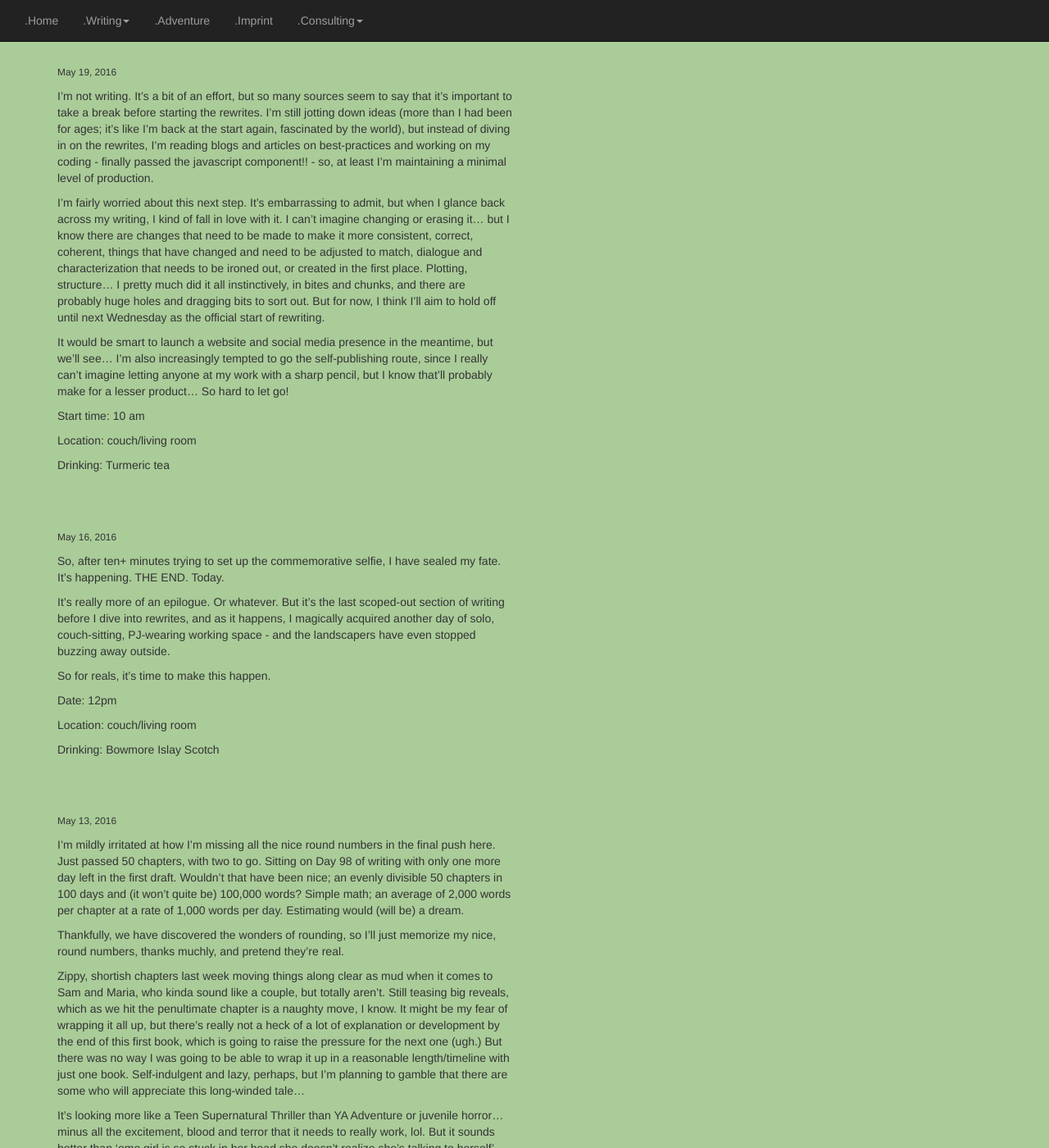
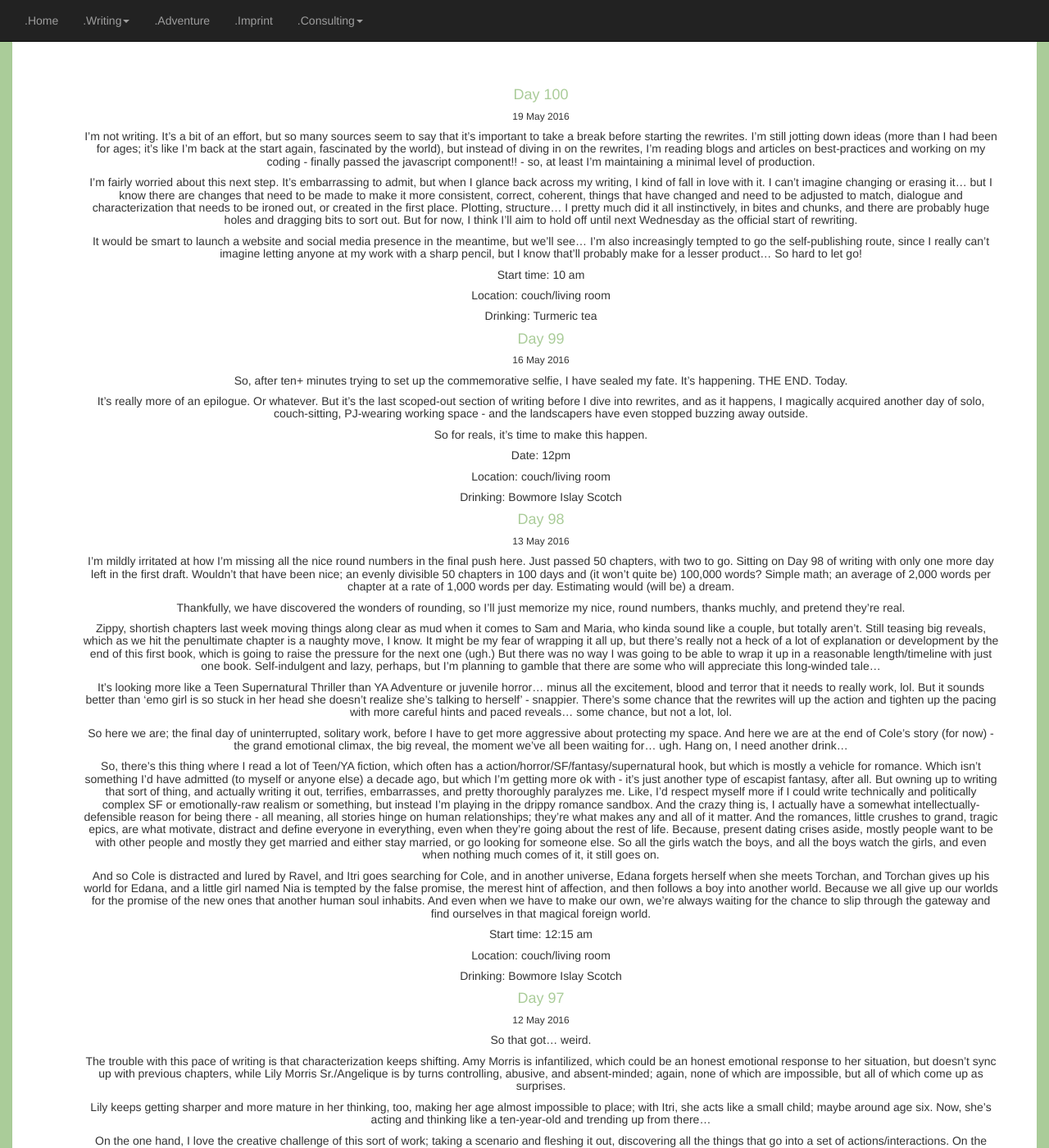
Before and after one commit to kaiewiggins/kaiewiggins.github.io, a Jekyll site: the page built from journal/index.html, in a window 1280 px wide and 1400 px high. Shown: the whole window at 82% size. Built offline with Jekyll 4.4.1, drawn with Linux system fonts in a browser that asks for light colours; nearby versions of some CDN libraries.

Commit message:
switched back to linear layout

```diff
--- a/journal/index.html
+++ b/journal/index.html
@@ -2,21 +2,16 @@
 layout: default
 title: kaie.Journal
 ---
-	  <div class="container">
-    {% for post in site.posts %}
-        {% cycle 'add row' : '<div class="row">', nil, nil, nil %}
-            <div class="col-sm-6">
-  <article class="{% if forloop.first %}first{% elsif forloop.last %}last{% else %}middle{% endif %}">
-		<div class="article-head">
-			<h4 class="title"><a style="color:#ac9" href="{{ post.url }}">{{ post.title }}</a></h4>
-			<p class="date small">{{ post.date | date: "%b %d, %Y" }}</p>
-		</div><!--/.article-head-->
-		<div class="article-content">
-		{{ post.content }}
-		</div><br><!--/.article-content-->
-	</article>
-	</div>
-        {% cycle 'end row' : nil, nil, nil, '</div>' %}
-    {% endfor %}
-    {% cycle 'end row' : nil, '</div>', '</div>', '</div>' %}
-</div><!--end container-->
+<div class="panel panel-fluid">
+<div class="panel-body text-center">
+ <div class="section">
+	<ul class="posts">
+	  {% for post in site.posts %}
+	    	<a href="{{ post.url }}" title="{{ post.title }}"><h4>{{ post.title }}</h4></a>
+	    	<span><h6><small></small>{{ post.date | date_to_string }}</small></h6></span>
+	    	<h5>{{post.content}}</h5>
+	  {% endfor %}
+	    	</ul><br><hr>
+	  </div><!--end section-->
+	  </div>
+	  </div>
```
